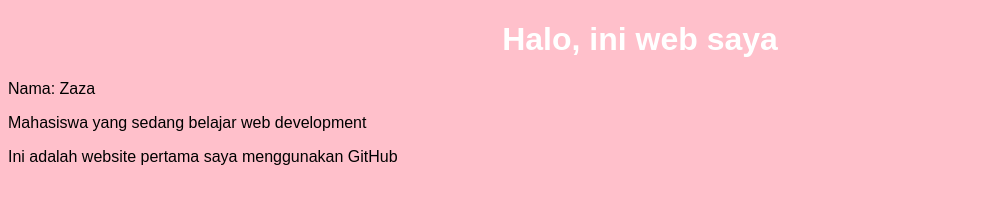
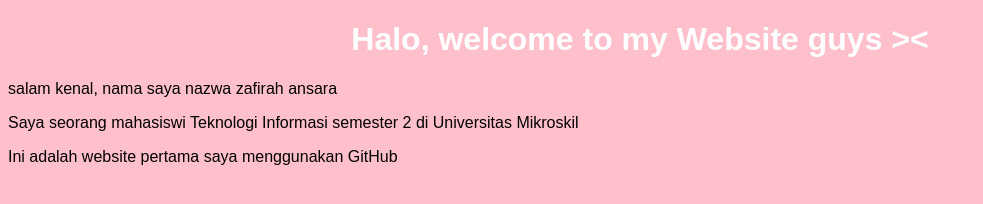
Before and after one commit to zafirahansra/nazwazafirah, a plain HTML site: page index.html in a window 1280 px wide. Shown: the whole page, without its empty margins (0-983 px from the left). Drawn offline with Linux system fonts and the light colour scheme.

Commit message:
mengubah isi halaman

```diff
--- a/index.html
+++ b/index.html
@@ -7,9 +7,9 @@
     <link rel="stylesheet" href="style.css">
 </head>
 <body>
-    <h1>Halo, ini web saya</h1>
-    <p>Nama: Zaza</p>
-    <p>Mahasiswa yang sedang belajar web development</p>
+    <h1>Halo, welcome to my Website guys >< </h1>
+    <p>salam kenal, nama saya nazwa zafirah ansara</p>
+    <p>Saya seorang mahasiswi Teknologi Informasi semester 2 di Universitas Mikroskil</p>
     <p>Ini adalah website pertama saya menggunakan GitHub</p>
 </body>
 </html>
```
